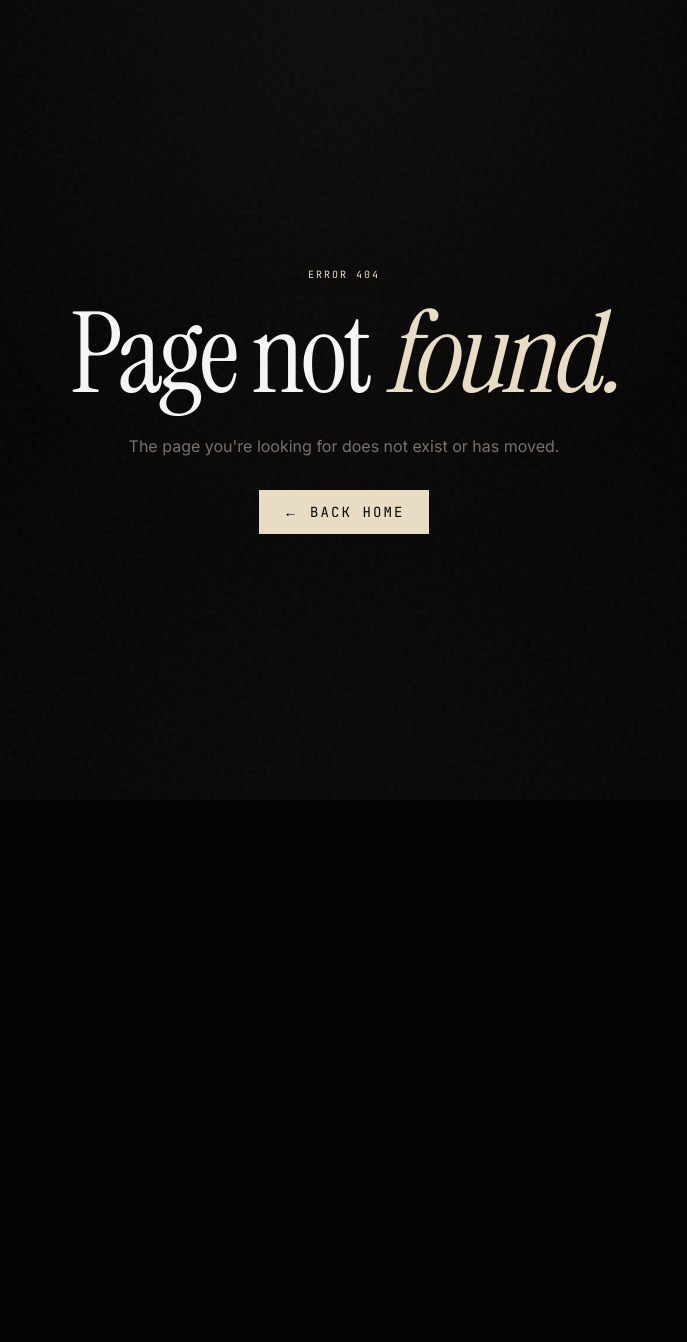
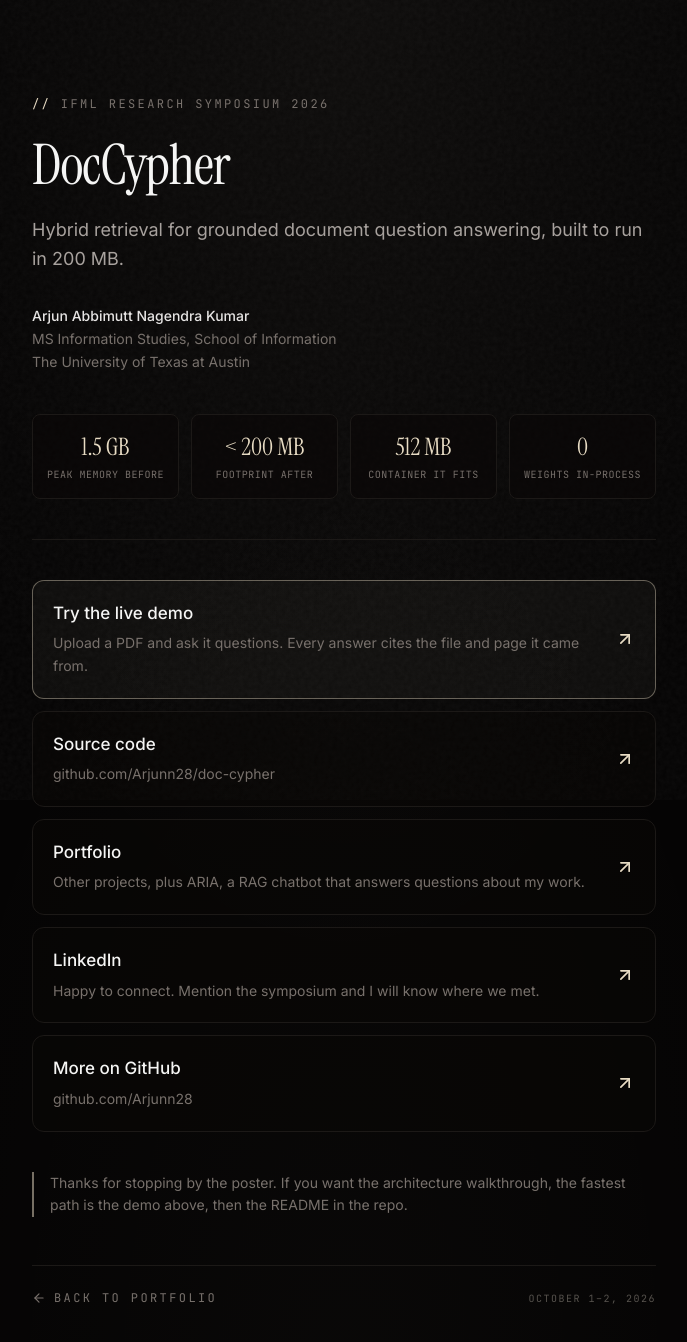
Before and after one commit to Arjunn28/arjun-portfolio, a Next.js app: page /app/ifml in a window 1280 px wide. Before the commit this address had no page. Shown: the top 1342 px of the page, without its empty margins (296-983 px from the left). Before the commit the page ends 800 px from the top, so only its background shows below. Built offline with nearby package versions, Linux system fonts and the light colour scheme.

Commit message:
Add IFML page for DocCypher project
This file contains the implementation of the IFML page for the DocCypher project, including metadata, link cards, and facts related to the research symposium.

```diff
--- /dev/null
+++ b/app/app/ifml/page.tsx
@@ -0,0 +1,154 @@
+import type { Metadata } from "next";
+import Link from "next/link";
+import { ArrowUpRight, ArrowLeft } from "lucide-react";
+
+export const metadata: Metadata = {
+  title: "DocCypher — IFML Research Symposium 2026 | Arjun",
+  description:
+    "Hybrid retrieval for grounded document question answering, built to run in 200 MB. Poster presented at the IFML Research Symposium 2026, UT Austin.",
+  openGraph: {
+    title: "DocCypher — IFML Research Symposium 2026",
+    description:
+      "Hybrid retrieval for grounded document question answering, built to run in 200 MB.",
+    url: "https://ai-with-arjun.vercel.app/ifml",
+    siteName: "AI with Arjun",
+    type: "website",
+  },
+  robots: { index: true, follow: true },
+};
+
+type LinkCard = {
+  label: string;
+  desc: string;
+  href: string;
+  primary?: boolean;
+};
+
+const links: LinkCard[] = [
+  {
+    label: "Try the live demo",
+    desc: "Upload a PDF and ask it questions. Every answer cites the file and page it came from.",
+    href: "https://doc-cypher.vercel.app/",
+    primary: true,
+  },
+  {
+    label: "Source code",
+    desc: "github.com/Arjunn28/doc-cypher",
+    href: "https://github.com/Arjunn28/doc-cypher",
+  },
+  {
+    label: "Portfolio",
+    desc: "Other projects, plus ARIA, a RAG chatbot that answers questions about my work.",
+    href: "https://ai-with-arjun.vercel.app",
+  },
+  {
+    label: "LinkedIn",
+    desc: "Happy to connect. Mention the symposium and I will know where we met.",
+    href: "https://www.linkedin.com/in/arjun-an/",
+  },
+  {
+    label: "More on GitHub",
+    desc: "github.com/Arjunn28",
+    href: "https://github.com/Arjunn28",
+  },
+];
+
+const facts: { value: string; label: string }[] = [
+  { value: "1.5 GB", label: "peak memory before" },
+  { value: "< 200 MB", label: "footprint after" },
+  { value: "512 MB", label: "container it fits" },
+  { value: "0", label: "weights in-process" },
+];
+
+export default function IFMLPage() {
+  return (
+    <main className="min-h-screen py-16 md:py-24">
+      <div className="mx-auto w-full max-w-2xl px-6">
+        <p className="section-label mb-6">IFML Research Symposium 2026</p>
+
+        <h1 className="font-serif text-hero text-ink-50">DocCypher</h1>
+
+        <p className="mt-5 text-lg leading-relaxed text-ink-300 text-pretty">
+          Hybrid retrieval for grounded document question answering, built to
+          run in 200&nbsp;MB.
+        </p>
+
+        <div className="mt-8 text-sm leading-relaxed text-ink-400">
+          <span className="text-ink-100 font-medium">
+            Arjun Abbimutt Nagendra Kumar
+          </span>
+          <br />
+          MS Information Studies, School of Information
+          <br />
+          The University of Texas at Austin
+        </div>
+
+        <div className="mt-10 grid grid-cols-2 gap-3 sm:grid-cols-4">
+          {facts.map((f) => (
+            <div
+              key={f.label}
+              className="rounded-lg border border-ink-700 bg-ink-900/60 px-3 py-4 text-center"
+            >
+              <div className="font-serif text-2xl text-accent">{f.value}</div>
+              <div className="mt-1 font-mono text-[10px] uppercase tracking-wider text-ink-400">
+                {f.label}
+              </div>
+            </div>
+          ))}
+        </div>
+
+        <div className="my-10 h-px w-full bg-ink-700" />
+
+        <div className="space-y-3">
+          {links.map((l) => (
+            <a
+              key={l.href}
+              href={l.href}
+              target="_blank"
+              rel="noopener noreferrer"
+              className={`card-hover group block rounded-xl border px-5 py-5 ${
+                l.primary
+                  ? "border-accent/40 bg-accent/[0.04]"
+                  : "border-ink-700 bg-ink-900/40"
+              }`}
+            >
+              <div className="flex items-center justify-between gap-4">
+                <div>
+                  <div className="text-[17px] font-medium text-ink-50">
+                    {l.label}
+                  </div>
+                  <div className="mt-1.5 text-sm leading-relaxed text-ink-400">
+                    {l.desc}
+                  </div>
+                </div>
+                <ArrowUpRight
+                  size={20}
+                  className="shrink-0 text-accent transition-transform duration-300 group-hover:translate-x-0.5 group-hover:-translate-y-0.5"
+                />
+              </div>
+            </a>
+          ))}
+        </div>
+
+        <p className="mt-10 border-l-2 border-accent/50 pl-4 text-sm leading-relaxed text-ink-400">
+          Thanks for stopping by the poster. If you want the architecture
+          walkthrough, the fastest path is the demo above, then the README in
+          the repo.
+        </p>
+
+        <div className="mt-12 flex items-center justify-between gap-4 border-t border-ink-700 pt-6">
+          <Link
+            href="/"
+            className="link-underline inline-flex items-center gap-2 font-mono text-xs uppercase tracking-[0.2em] text-ink-400 hover:text-ink-100"
+          >
+            <ArrowLeft size={14} />
+            Back to portfolio
+          </Link>
+          <span className="font-mono text-[10px] uppercase tracking-[0.15em] text-ink-500">
+            October 1&ndash;2, 2026
+          </span>
+        </div>
+      </div>
+    </main>
+  );
+}
```
